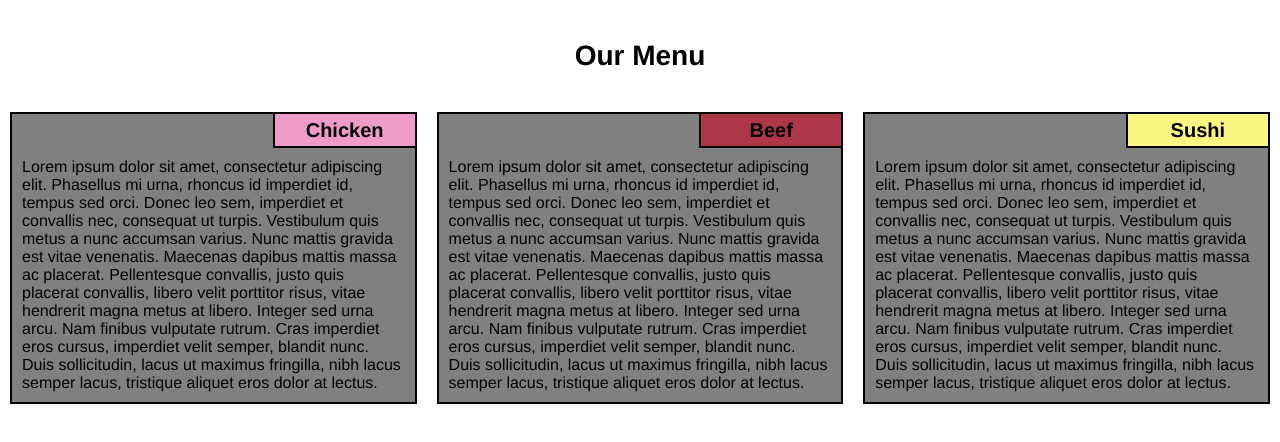
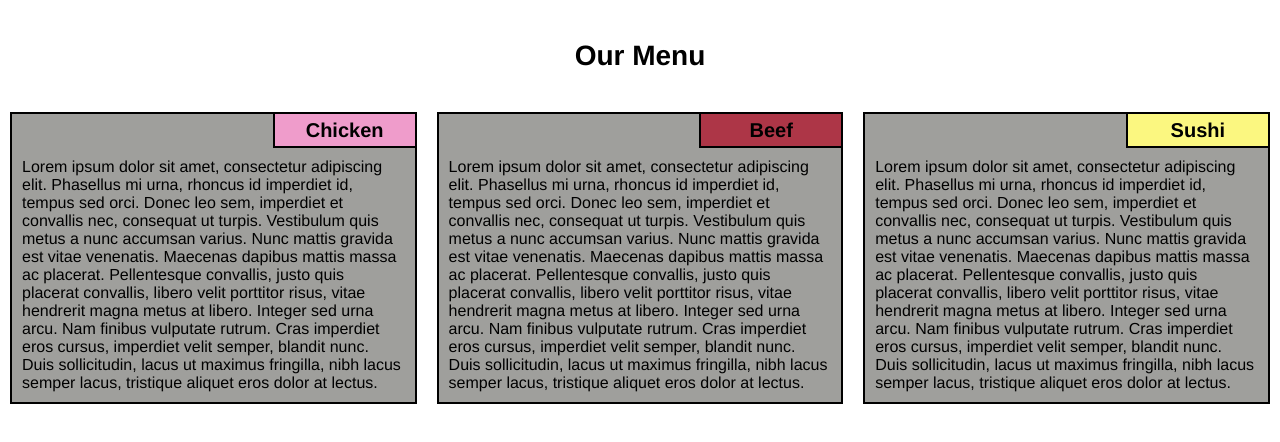
Before and after one commit to kasanvw/coursera, a plain HTML site: page module2-solution/index.html in a window 1280 px wide. Drawn offline with Linux system fonts and the light colour scheme.

Commit message:
Final Solution

```diff
--- a/module2-solution/css/style.css
+++ b/module2-solution/css/style.css
@@ -46,7 +46,7 @@ h3.sushi {
 
 div.menu-section {
     min-height: 200px;
-    background-color: grey;
+    background-color: #9F9F9C;
     border: 2px solid black;
     margin-left: 10px;
     margin-top: 10px;
```
